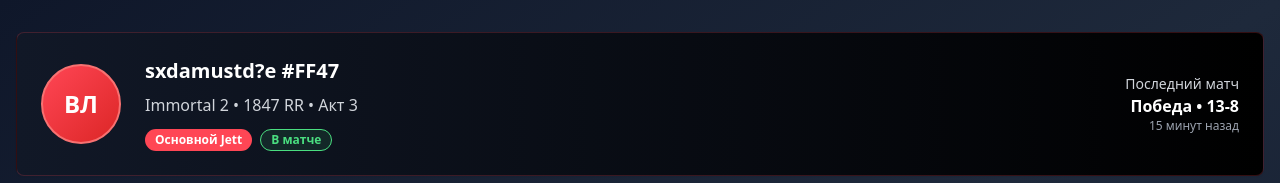
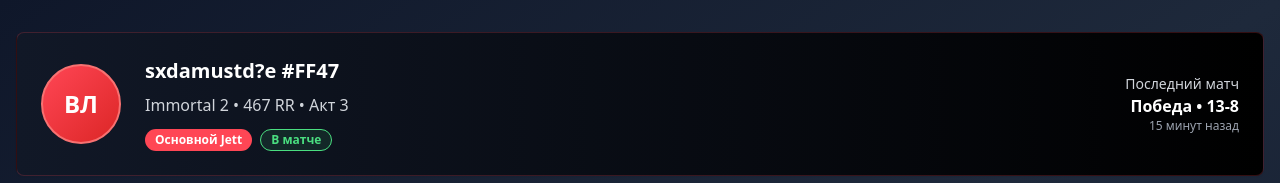
Before and after one commit to pr-poehali-dev/gamer-profile-showcase, a React (Vite) app: page / in a window 1280 px wide. Shown: the top 183 px of the page. Built offline with nearby package versions, Linux system fonts and the light colour scheme.

Commit message:
Добавить проверку статуса 467

```diff
--- a/src/components/ProfileHeader.tsx
+++ b/src/components/ProfileHeader.tsx
@@ -13,7 +13,7 @@ const ProfileHeader = () => {
             <h1 className="font-bold mb-2 mx-0 text-white text-xl">
               sxdamustd?e #FF47
             </h1>
-            <p className="text-gray-300 mb-3">Immortal 2 • 1847 RR • Акт 3</p>
+            <p className="text-gray-300 mb-3">Immortal 2 • 467 RR • Акт 3</p>
             <div className="flex gap-2">
               <Badge className="bg-[#FF4655] text-white border-0 hover:bg-[#FF4655]/80">
                 Основной Jett
```
